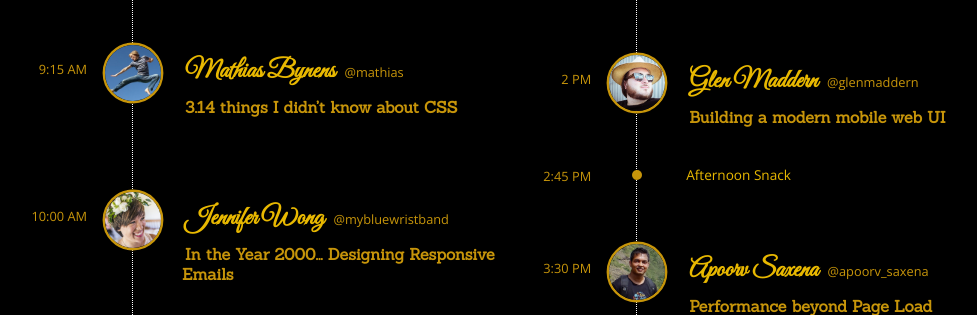
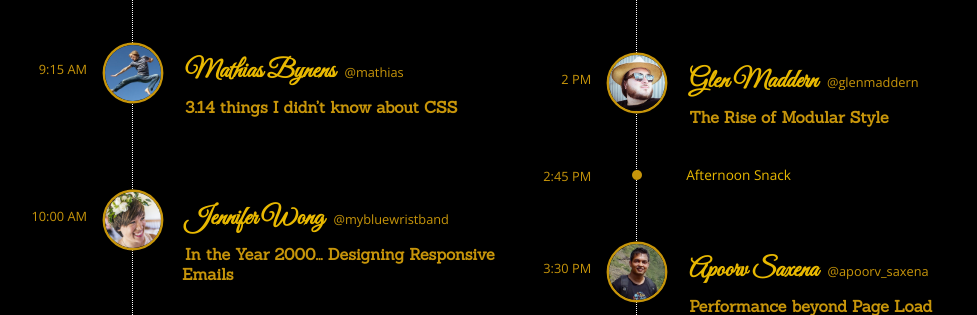
Before and after one commit to serrynaimo/2015.cssconf.asia, a PHP site: page / in a window 1280 px wide. Shown: the part 1415-1730 px from the top of the page, without its empty margins (128-1105 px from the left). Run offline with PHP 8.4, Linux system fonts and the light colour scheme; some libraries are stand-ins or nearby versions.

Commit message:
glen update

```diff
--- a/index.php
+++ b/index.php
@@ -170,7 +170,7 @@
                     <span>2 PM</span>
                     <img src="img/glen_maddern.jpg" />
                     <h4>Glen Maddern <a href="https://twitter.com/glenmaddern" target="_blank">@glenmaddern</a></h4>
-                    <h3>Building a modern mobile web UI</h3>
+                    <h3>The Rise of Modular Style</h3>
                     <p>
                         There have been a lot of ideas and a lot of speculation about the future of CSS in the last year or so. Will we write styling code purely in JS? Will CSS still have a place, and if so, what will it look like? And how long will we have to wait before we can take the next step?<br/>
                         I'll be talking about two projects I've been heavily involved in — Interoperable CSS and CSS Modules. I'll show how they are fundamentally changing what CSS is capable of, drastically simplifying the areas that cause the most headaches. And, taking a lesson from the JS world and CSS preprocessors like Sass, why we don't have to wait for the browsers to catch up.
```
